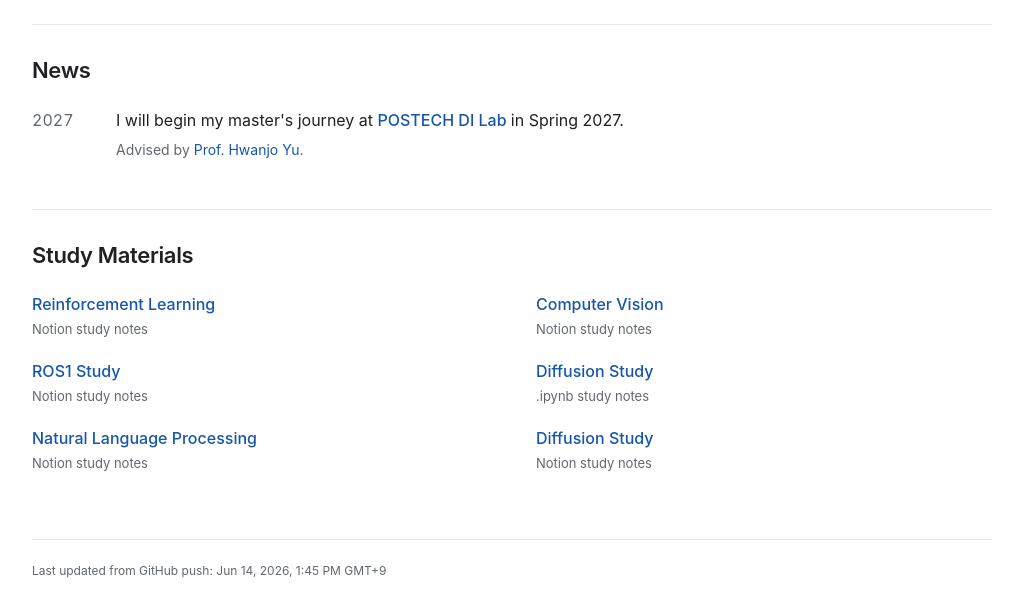
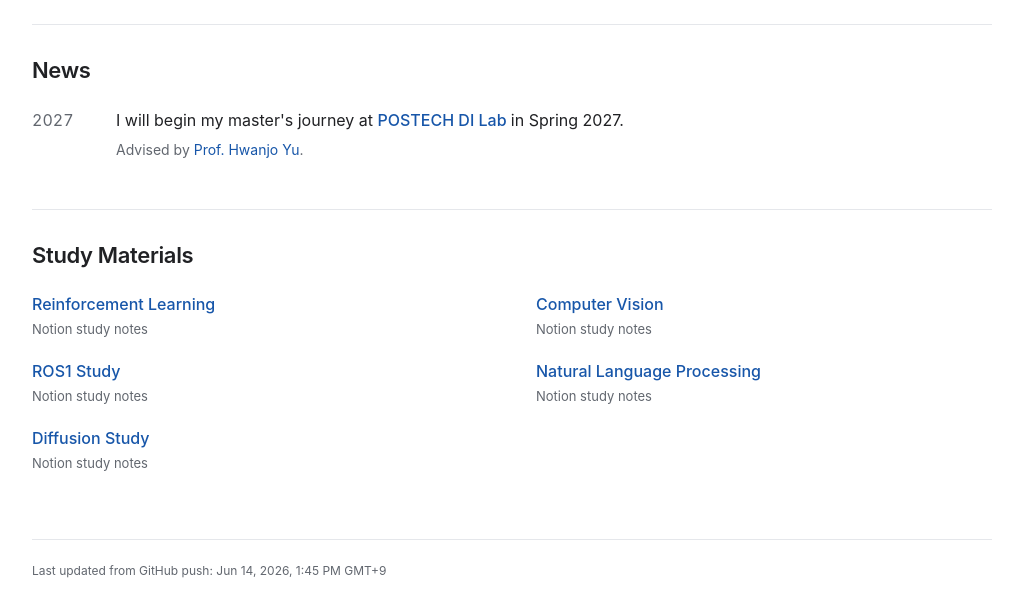
Before and after one commit to 12B-theDon/12B-theDon.github.io, a plain HTML site: page docs/index.html in a window 1280 px wide. Shown: the part 1216-1827 px from the top of the page, without its empty margins (128-1151 px from the left). Drawn offline with Linux system fonts and the light colour scheme; no server answers.

Commit message:
Keep only Notion link for diffusion study

```diff
--- a/docs/index.html
+++ b/docs/index.html
@@ -152,15 +152,6 @@
           </a>
           <a
             class="material-link"
-            href="https://github.com/12B-theDon/Transformer_Diffusion"
-            target="_blank"
-            rel="noopener noreferrer"
-          >
-            <span class="material-title">Diffusion Study</span>
-            <span class="material-url">.ipynb study notes</span>
-          </a>
-          <a
-            class="material-link"
             href="https://app.notion.com/p/On-process-Natural-Language-Processing-3f35215b874180c2bdbacb1f0d28beaf?source=copy_link"
             target="_blank"
             rel="noopener noreferrer"
```
